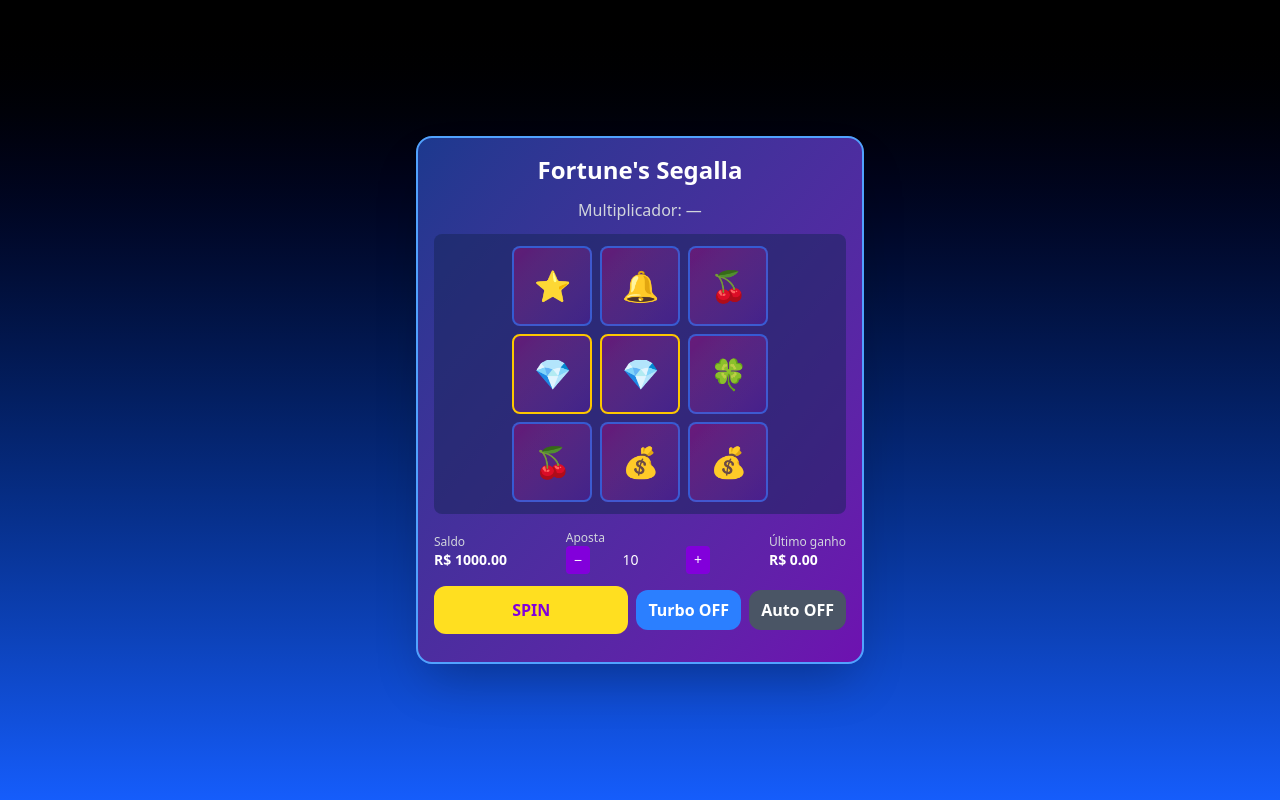
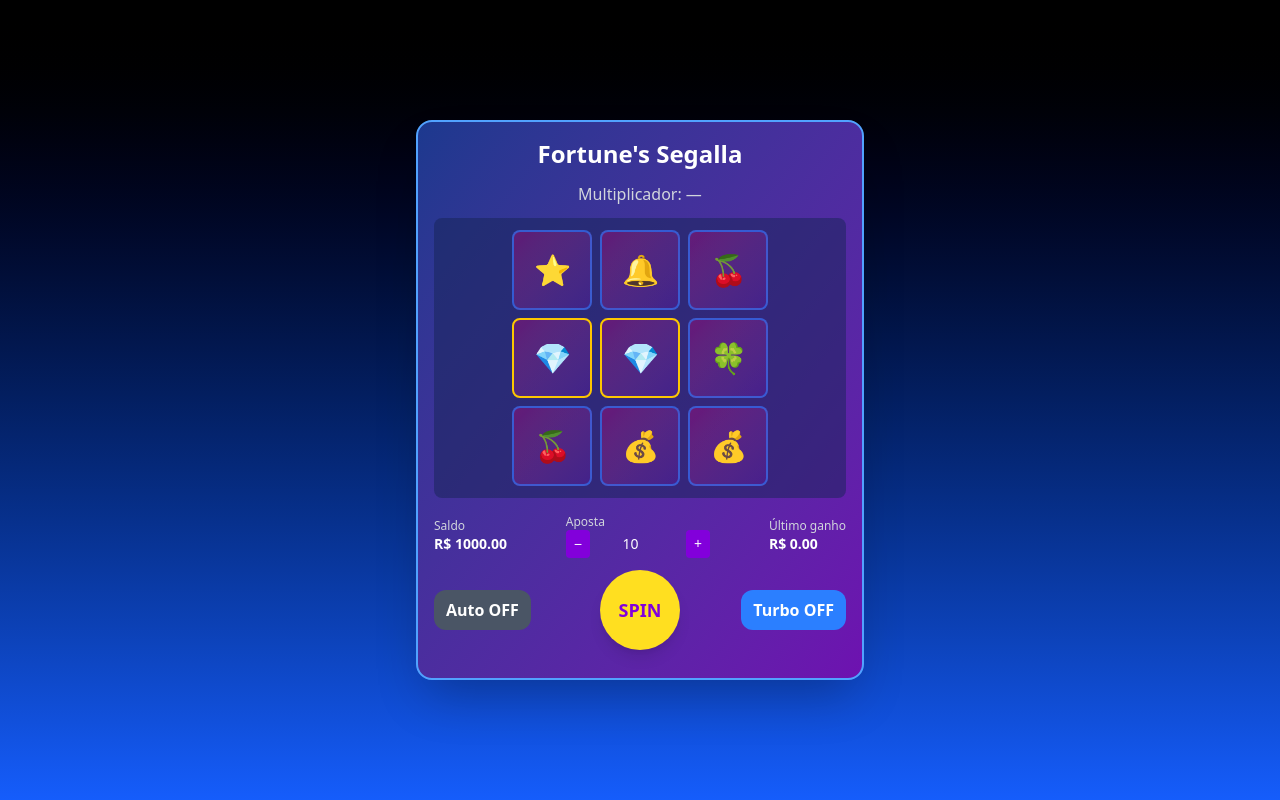
Before and after one commit to ThiagoSegalla47/Fortune-s-Segalla, a React (Vite) app: page / in a window 1280 px wide. Built offline with nearby package versions, Linux system fonts and the light colour scheme.

Commit message:
alteração de UI

```diff
--- a/src/aula19/App.jsx
+++ b/src/aula19/App.jsx
@@ -311,35 +311,35 @@ export default function SlotMachine() {
         </div>
 
         {/* Botões */}
-        <div className="flex items-center justify-between gap-2">
+        <div className="grid grid-cols-3 gap-2 items-center">
           <button
-            onClick={() => spin()}
+            onClick={() => setAutoSpin((a) => !a)}
+            className={`justify-self-start px-3 py-2 rounded-xl font-bold ${
+              autoSpin ? "bg-green-500" : "bg-gray-600 hover:bg-gray-700"
+            }`}
+          >
+            Auto {autoSpin ? "ON" : "OFF"}
+          </button>
+
+          <button
+            onClick={spin}
             disabled={isSpinning || balance < bet}
-            className={`flex-1 py-3 rounded-xl font-bold transition ${
+            className={`justify-self-center w-20 h-20 rounded-full flex items-center justify-center text-lg font-extrabold transition transform ${
               isSpinning || balance < bet
                 ? "bg-gray-500 text-gray-200 cursor-not-allowed"
-                : "bg-yellow-300 text-purple-700 hover:scale-105"
+                : "bg-yellow-300 text-purple-700 hover:scale-105 shadow-lg"
             }`}
           >
-            {isSpinning ? "Girando..." : "SPIN"}
+            {isSpinning ? "..." : "SPIN"}
           </button>
 
           <button
             onClick={() => setTurbo((t) => !t)}
-            className={`px-3 py-2 rounded-xl font-bold ${
+            className={`justify-self-end px-3 py-2 rounded-xl font-bold ${
               turbo ? "bg-red-500" : "bg-blue-500 hover:bg-blue-600"
             }`}
           >
             Turbo {turbo ? "ON" : "OFF"}
-          </button>
-
-          <button
-            onClick={() => setAutoSpin((a) => !a)}
-            className={`px-3 py-2 rounded-xl font-bold ${
-              autoSpin ? "bg-green-500" : "bg-gray-600 hover:bg-gray-700"
-            }`}
-          >
-            Auto {autoSpin ? "ON" : "OFF"}
           </button>
         </div>
 
```
